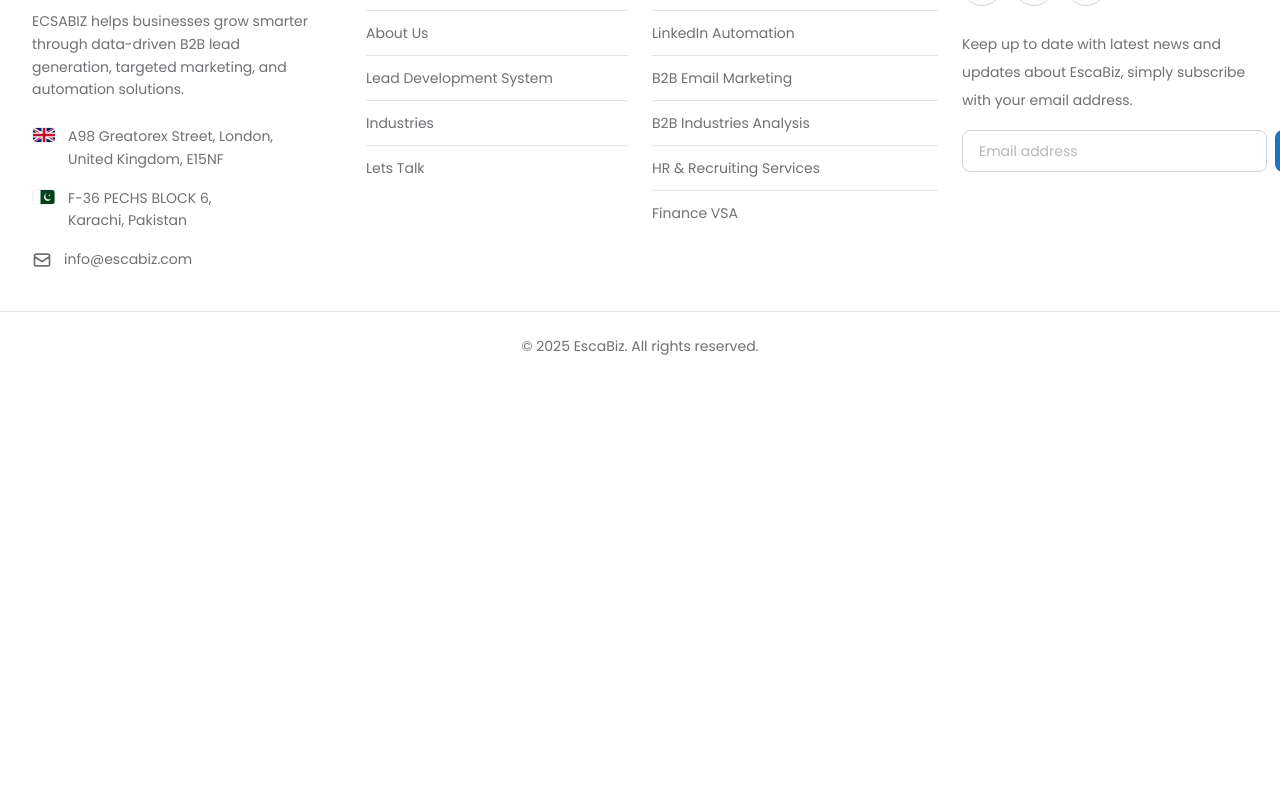
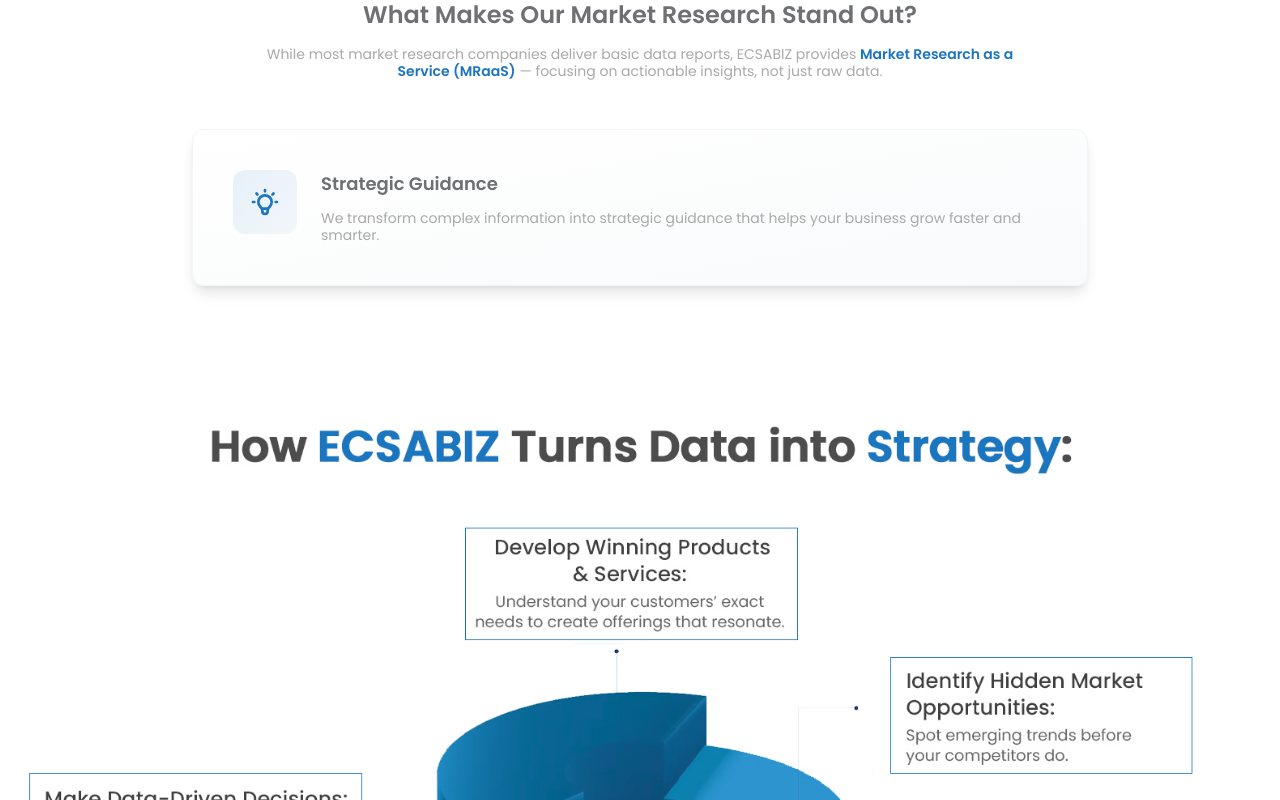
Before and after one commit to Sharmeen-Rauf/escabiz, a Next.js app: page /b2b-market-research-agency-escabiz in a window 1280 px wide. Shown: the part 1720-2520 px from the top of the page. Before the commit the page ends 2100 px from the top, so only its background shows below. Built offline with nearby package versions, Linux system fonts and the light colour scheme.

Commit message:
Add "The ECSABIZ Difference" Section to B2B Market Research Agency Page: introduce a new section highlighting unique market research offerings, including strategic guidance and a visually engaging banner image for enhanced user experience.

```diff
--- a/src/app/b2b-market-research-agency-escabiz/page.tsx
+++ b/src/app/b2b-market-research-agency-escabiz/page.tsx
@@ -158,6 +158,67 @@ export default function B2BIndustryAnalysis() {
                     </li>
                   ))}
                 </ul>
+              </div>
+            </div>
+          </div>
+        </section>
+
+        {/* The ECSABIZ Difference Section */}
+        <section className="w-full bg-white py-10 md:py-14 lg:py-16">
+          <div className="w-full max-w-7xl mx-auto px-4 sm:px-6 lg:px-8">
+            {/* Header */}
+            <div className="max-w-4xl mx-auto text-center mb-12">
+              <h3 className="text-lg sm:text-xl md:text-2xl lg:text-3xl font-semibold text-[#6f7074] leading-tight mb-3">
+                The ECSABIZ Difference
+              </h3>
+              <h4 className="text-base sm:text-lg md:text-xl lg:text-2xl font-semibold text-[#6f7074] leading-tight mb-4">
+                What Makes Our Market Research Stand Out?
+              </h4>
+              <p className="text-xs sm:text-xs md:text-sm text-[#a9a9a9] leading-tight font-normal max-w-3xl mx-auto">
+                While most market research companies deliver basic data reports, ECSABIZ provides <strong className="text-[#1c75c0] font-semibold">Market Research as a Service (MRaaS)</strong> — focusing on actionable insights, not just raw data.
+              </p>
+            </div>
+
+            {/* Strategic Guidance Card */}
+            <div className="max-w-4xl mx-auto">
+              <div className="group relative bg-gradient-to-br from-white to-gray-50 rounded-xl shadow-lg hover:shadow-2xl transition-all duration-500 p-8 lg:p-10 border border-gray-100 hover:border-[#1c75c0]">
+                <div className="flex items-start gap-6">
+                  {/* Icon */}
+                  <div className="flex-shrink-0">
+                    <div className="bg-gradient-to-br from-[#1c75c0]/10 to-[#1c75c0]/5 rounded-xl p-4 w-16 h-16 flex items-center justify-center group-hover:scale-110 transition-transform duration-300">
+                      <svg className="w-8 h-8 text-[#1c75c0]" fill="none" stroke="currentColor" viewBox="0 0 24 24">
+                        <path strokeLinecap="round" strokeLinejoin="round" strokeWidth={2} d="M9.663 17h4.673M12 3v1m6.364 1.636l-.707.707M21 12h-1M4 12H3m3.343-5.657l-.707-.707m2.828 9.9a5 5 0 117.072 0l-.548.547A3.374 3.374 0 0014 18.469V19a2 2 0 11-4 0v-.531c0-.895-.356-1.754-.988-2.386l-.548-.547z" />
+                      </svg>
+                    </div>
+                  </div>
+
+                  {/* Content */}
+                  <div className="flex-1">
+                    <h5 className="text-base md:text-lg font-semibold text-[#6f7074] mb-3">
+                      Strategic Guidance
+                    </h5>
+                    <p className="text-xs sm:text-xs md:text-sm text-[#a9a9a9] leading-tight font-normal">
+                      We transform complex information into strategic guidance that helps your business grow faster and smarter.
+                    </p>
+                  </div>
+                </div>
+              </div>
+            </div>
+          </div>
+        </section>
+
+        {/* Banner Image Section */}
+        <section className="w-full py-6 md:py-8 lg:py-10">
+          <div className="w-full max-w-[1400px] mx-auto px-0 sm:px-4 lg:px-6">
+            <div className="relative overflow-hidden rounded-none lg:rounded-2xl">
+              <div className="relative w-full h-[420px] md:h-[520px] lg:h-[680px]">
+                <Image
+                  src="/Banner-20 (1).jpg"
+                  alt="Banner"
+                  fill
+                  className="object-cover"
+                  priority
+                />
               </div>
             </div>
           </div>
```
Also changed, not shown: public/Banner-20 (1).jpg (added).
